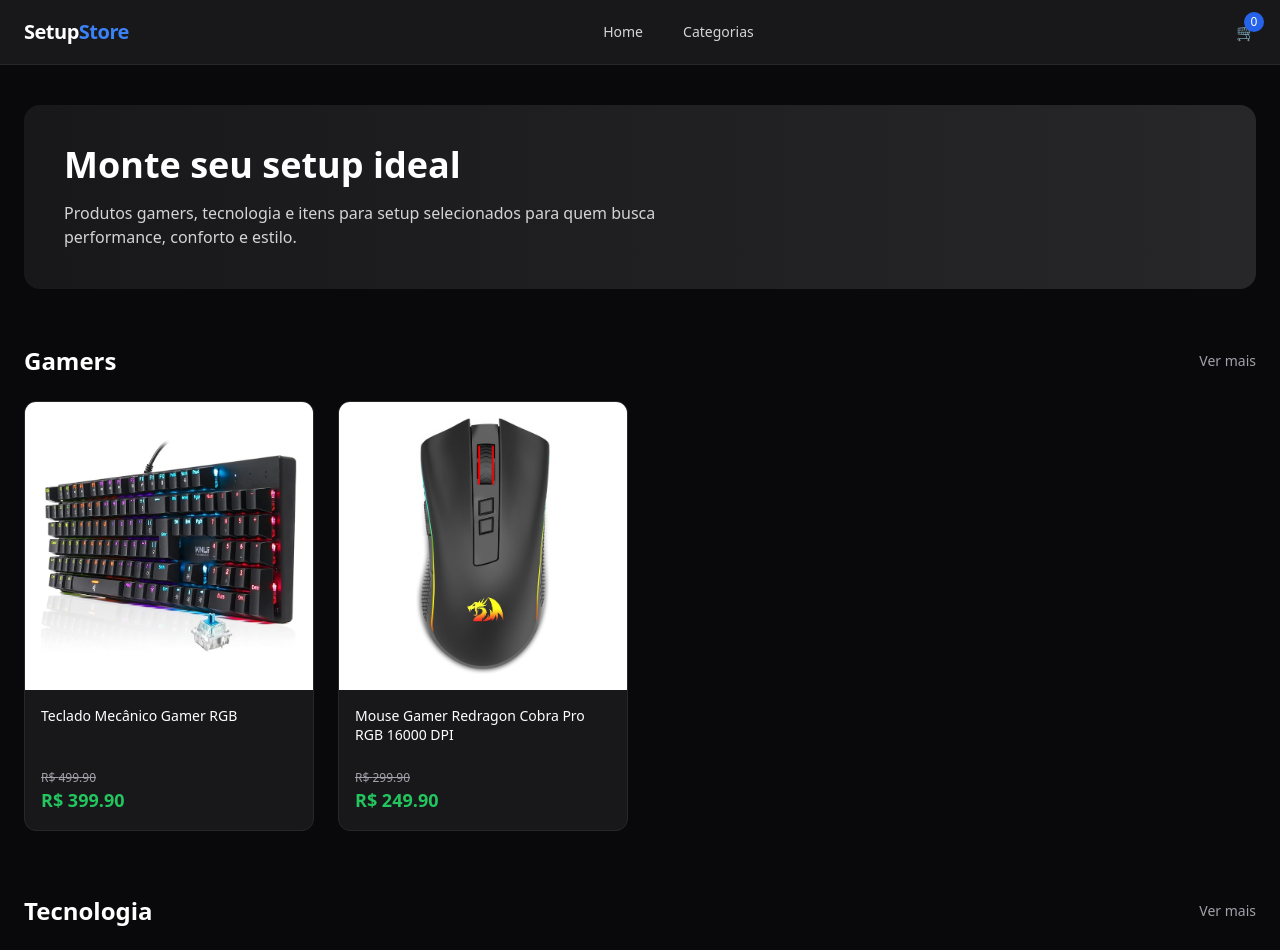
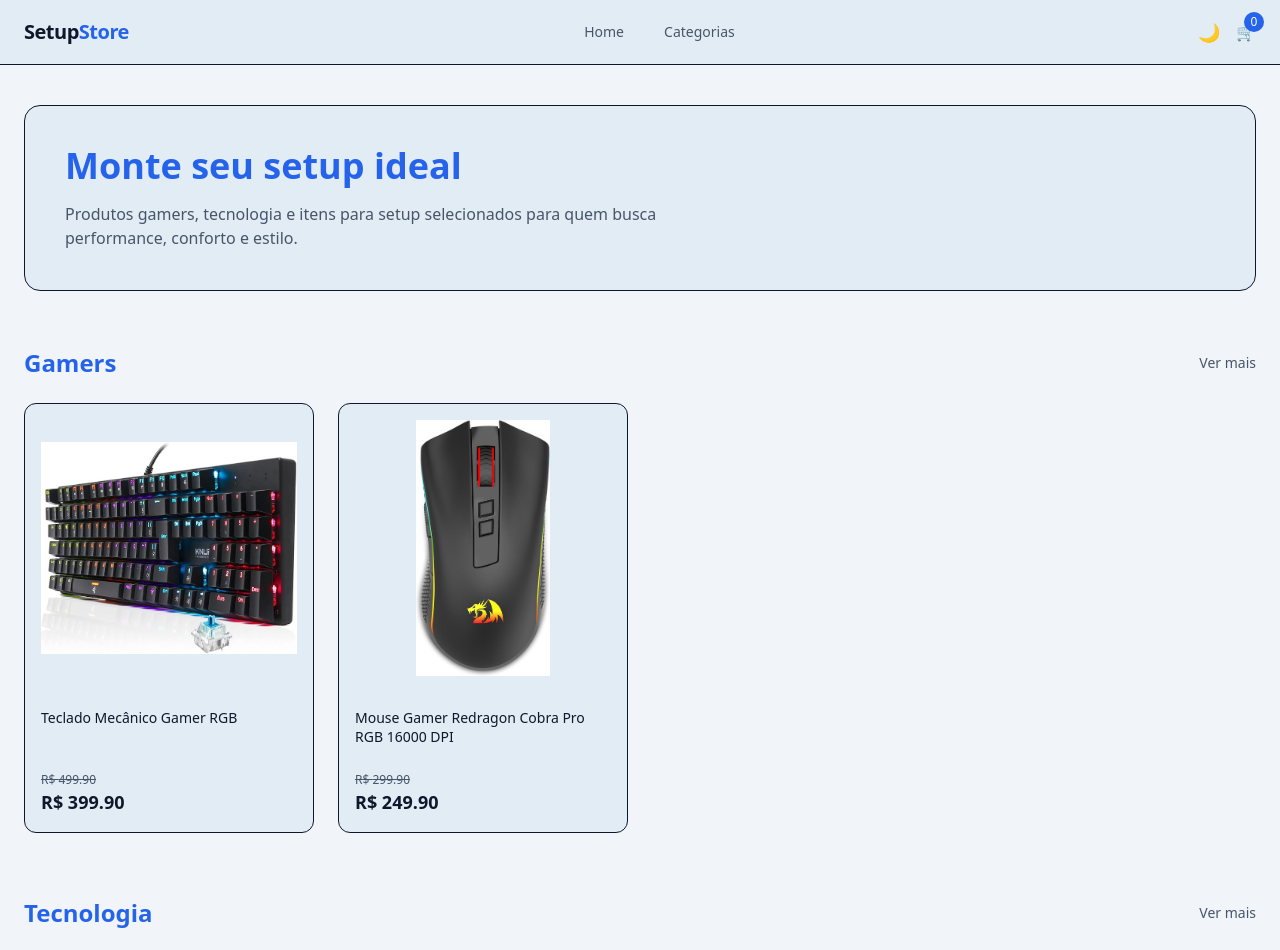
Before and after one commit to mikaeljuliao/ecommerce-store, a React (Vite) app: page / in a window 1280 px wide. Shown: the top 950 px of the page. Built offline with nearby package versions, Linux system fonts and the light colour scheme.

Commit message:
feat: implementar sistema global de tema light/dark com paleta reutilizável

```diff
--- /dev/null
+++ b/duvidas/2parte-de-explicações.html
@@ -0,0 +1,2 @@
+<!--
+essas anotações deram inicio em: 18/01/2025-->
--- a/src/App.tsx
+++ b/src/App.tsx
@@ -1,14 +1,63 @@
+import { useEffect, useState } from 'react'
 import { BrowserRouter, Routes, Route } from 'react-router-dom'
+
 import { BaseLayout } from './layouts/BaseLayout'
 import Home from './Pages/Home'
 import Product from './Pages/Product'
 import Cart from './Pages/Cart'
 
+type Theme = 'light' | 'dark'
+
 function App() {
+  /* =========================================
+     CONTROLE GLOBAL DE TEMA
+     A ÚNICA FONTE DA VERDADE:
+     - classe .dark no body
+  ========================================= */
+  const [theme, setTheme] = useState<Theme>('light')
+
+  /* =========================================
+     AO INICIAR
+     - carrega tema salvo
+  ========================================= */
+  useEffect(() => {
+    const savedTheme = localStorage.getItem('theme') as Theme | null
+
+    if (savedTheme === 'dark') {
+      document.body.classList.add('dark')
+      setTheme('dark')
+    } else {
+      document.body.classList.remove('dark')
+      setTheme('light')
+    }
+  }, [])
+
+  /* =========================================
+     QUANDO O TEMA MUDA
+     - atualiza body
+     - salva no localStorage
+  ========================================= */
+  useEffect(() => {
+    if (theme === 'dark') {
+      document.body.classList.add('dark')
+    } else {
+      document.body.classList.remove('dark')
+    }
+
+    localStorage.setItem('theme', theme)
+  }, [theme])
+
   return (
     <BrowserRouter>
       <Routes>
-        <Route element={<BaseLayout />}>
+        <Route
+          element={
+            <BaseLayout
+              theme={theme}
+              setTheme={setTheme}
+            />
+          }
+        >
           <Route path="/" element={<Home />} />
           <Route path="/produto/:id" element={<Product />} />
           <Route path="/carrinho" element={<Cart />} />
--- a/src/Pages/Home.tsx
+++ b/src/Pages/Home.tsx
@@ -5,23 +5,33 @@
   const categorias = getCategorias()
 
   return (
-    <section className="bg-zinc-950 min-h-screen text-white">
+    <section
+      className="
+        min-h-screen
+        bg-[rgb(var(--bg))]
+        text-[rgb(var(--text))]
+        transition-colors duration-300
+      "
+    >
       <div className="max-w-7xl mx-auto px-6 py-10">
 
         {/* HERO / INTRODUÇÃO */}
         <section
           id="home"
-          className="
-            mb-14
-            scroll-mt-24
-          "
+          className="mb-14 scroll-mt-24"
         >
-          <div className="bg-gradient-to-r from-zinc-900 to-zinc-800 rounded-2xl p-10 flex flex-col gap-4">
-            <h1 className="text-3xl md:text-4xl font-bold">
+          <div
+            className="
+              rounded-2xl p-10 flex flex-col gap-4
+              bg-[rgb(var(--bg-secondary))]
+              border border-[rgb(var(--border))]
+            "
+          >
+            <h1 className="text-3xl md:text-4xl font-bold text-[rgb(var(--primary))]">
               Monte seu setup ideal
             </h1>
 
-            <p className="text-zinc-300 max-w-2xl">
+            <p className="max-w-2xl text-[rgb(var(--text-muted))]">
               Produtos gamers, tecnologia e itens para setup selecionados para quem
               busca performance, conforto e estilo.
             </p>
@@ -33,47 +43,47 @@
           <section
             key={categoria.slug}
             id={categoria.slug}
-            className="
-              mb-16
-              scroll-mt-24
-              animate-fade-up
-            "
+            className="mb-16 scroll-mt-24 animate-fade-up"
           >
             {/* TÍTULO */}
             <div className="flex items-center justify-between mb-6">
-              <h2 className="text-2xl font-semibold">
+              <h2 className="text-2xl font-semibold text-[rgb(var(--primary))]">
                 {categoria.nome}
               </h2>
 
-              <span className="text-sm text-zinc-400 cursor-pointer hover:text-white transition">
+              <span
+                className="
+                  text-sm cursor-pointer transition
+                  text-[rgb(var(--text-muted))]
+                  hover:text-[rgb(var(--primary))]
+                "
+              >
                 Ver mais
               </span>
             </div>
 
-            {/* GRID */}
+            {/* GRID DE PRODUTOS */}
             <div className="grid grid-cols-1 sm:grid-cols-2 md:grid-cols-3 lg:grid-cols-4 gap-6">
               {categoria.produtos.map((produto) => (
                 <Link
                   key={produto.id}
                   to={`/produto/${produto.id}`}
                   className="
-                    bg-zinc-900 rounded-xl
-                    border border-zinc-800
-                    hover:border-zinc-600
-                    transition-all duration-200
-                    overflow-hidden
-                    group
+                    rounded-xl overflow-hidden group
+                    border transition-all duration-200
                     hover:-translate-y-1
+                    bg-[rgb(var(--bg-secondary))]
+                    border-[rgb(var(--border))]
+                    hover:border-[rgb(var(--primary))]
                   "
                 >
                   {/* IMAGEM */}
-                  <div className="aspect-square bg-white flex items-center justify-center p-4">
+                  <div className="aspect-square flex items-center justify-center p-4">
                     <img
                       src={produto.imagens[0]}
                       alt={produto.titulo}
                       className="
-                        max-h-full max-w-full
-                        object-contain
+                        max-h-full max-w-full object-contain
                         transition-transform duration-300
                         group-hover:scale-105
                       "
@@ -89,21 +99,20 @@
                     <div className="mt-3">
                       {produto.preco_desconto ? (
                         <>
-                          <span className="text-xs text-zinc-400 line-through block">
+                          <span className="text-xs text-[rgb(var(--text-muted))] line-through block">
                             R$ {produto.preco.toFixed(2)}
                           </span>
-                          <span className="text-lg font-bold text-green-500">
+                          <span className="text-lg font-bold text-[rgb(var(--success))]">
                             R$ {produto.preco_desconto.toFixed(2)}
                           </span>
                         </>
                       ) : (
-                        <span className="text-lg font-bold text-green-500">
+                        <span className="text-lg font-bold text-[rgb(var(--success))]">
                           R$ {produto.preco.toFixed(2)}
                         </span>
                       )}
                     </div>
                   </div>
-
                 </Link>
               ))}
             </div>
--- a/src/components/Navbar.tsx
+++ b/src/components/Navbar.tsx
@@ -2,16 +2,29 @@
 import { Link } from 'react-router-dom'
 import { getCategorias } from '../services/products'
 
-export function Navbar() {
+type Theme = 'light' | 'dark'
+
+interface NavbarProps {
+  theme: Theme
+  setTheme: React.Dispatch<React.SetStateAction<Theme>>
+}
+
+export function Navbar({ theme, setTheme }: NavbarProps) {
   const categorias = getCategorias()
   const [menuOpen, setMenuOpen] = useState(false)
+
+  function toggleTheme() {
+    setTheme(prev => (prev === 'light' ? 'dark' : 'light'))
+  }
 
   return (
     <header
       className="
-        bg-zinc-900 border-b border-zinc-800
-        sticky top-0 z-50
+        sticky top-0 z-50 border-b
         animate-slide-down
+        bg-[rgb(var(--bg-secondary))]
+        border-[rgb(var(--border))]
+        transition-colors
       "
     >
       <div className="max-w-7xl mx-auto px-6 h-16 flex items-center justify-between">
@@ -19,13 +32,11 @@
         {/* LOGO */}
         <a
           href="/#home"
-          className="
-            text-xl font-bold text-white tracking-tight
-            hover:opacity-90 transition
-          "
           onClick={() => setMenuOpen(false)}
+          className="text-xl font-bold tracking-tight text-[rgb(var(--text))] hover:opacity-80 transition"
         >
-          Setup<span className="text-blue-500">Store</span>
+          Setup
+          <span className="text-[rgb(var(--primary))]">Store</span>
         </a>
 
         {/* DESKTOP */}
@@ -35,10 +46,14 @@
           <a
             href="/#home"
             className="
-              text-zinc-300 hover:text-white
-              relative after:absolute after:left-0 after:-bottom-1
-              after:h-[2px] after:w-0 after:bg-blue-500
-              hover:after:w-full after:transition-all
+              relative
+              text-[rgb(var(--text-muted))]
+              hover:text-[rgb(var(--text))]
+              after:absolute after:left-0 after:-bottom-1
+              after:h-[2px] after:w-0
+              after:bg-[rgb(var(--primary))]
+              hover:after:w-full
+              after:transition-all
             "
           >
             Home
@@ -46,37 +61,18 @@
 
           {/* DROPDOWN CATEGORIAS */}
           <div className="relative group">
-            <span
-              className="
-                text-zinc-300 hover:text-white
-                cursor-pointer px-2 py-1
-                inline-flex items-center
-              "
-            >
+            <span className="cursor-pointer px-2 py-1 inline-flex items-center text-[rgb(var(--text-muted))] hover:text-[rgb(var(--text))] transition">
               Categorias
             </span>
 
-            <div
-              className="
-                absolute left-0 top-full pt-3
-                opacity-0 invisible scale-95
-                group-hover:opacity-100 group-hover:visible group-hover:scale-100
-                transition-all duration-200 ease-out
-                z-50
-              "
-            >
-              <div className="bg-zinc-900 border border-zinc-800 rounded-xl shadow-xl min-w-[220px]">
+            <div className="absolute left-0 top-full pt-3 opacity-0 invisible scale-95 group-hover:opacity-100 group-hover:visible group-hover:scale-100 transition-all z-50">
+              <div className="rounded-xl shadow-xl min-w-[220px] border bg-[rgb(var(--bg-secondary))] border-[rgb(var(--border))]">
                 <ul>
-                  {categorias.map((categoria) => (
+                  {categorias.map(categoria => (
                     <li key={categoria.slug}>
                       <a
                         href={`/#${categoria.slug}`}
-                        className="
-                          block px-4 py-3 text-sm
-                          text-zinc-300
-                          hover:bg-zinc-800 hover:text-white
-                          transition
-                        "
+                        className="block px-4 py-3 text-sm text-[rgb(var(--text-muted))] hover:bg-[rgb(var(--bg))] hover:text-[rgb(var(--text))] transition"
                       >
                         {categoria.nome}
                       </a>
@@ -91,33 +87,30 @@
         {/* AÇÕES */}
         <div className="flex items-center gap-4">
 
+          {/* BOTÃO TEMA */}
+          <button
+            onClick={toggleTheme}
+            className="text-lg text-[rgb(var(--text-muted))] hover:text-[rgb(var(--text))] transition"
+            title="Alternar tema"
+          >
+            {theme === 'light' ? '🌙' : '☀️'}
+          </button>
+
           {/* CARRINHO DESKTOP */}
           <Link
             to="/carrinho"
-            className="
-              hidden md:block relative
-              text-zinc-300 hover:text-white
-              transition
-            "
+            className="hidden md:block relative text-[rgb(var(--text-muted))] hover:text-[rgb(var(--text))] transition"
           >
             🛒
-            <span
-              className="
-                absolute -top-2 -right-2
-                bg-blue-600 text-white text-xs
-                w-5 h-5 flex items-center justify-center
-                rounded-full
-                animate-pulse
-              "
-            >
+            <span className="absolute -top-2 -right-2 bg-[rgb(var(--primary))] text-white text-xs w-5 h-5 flex items-center justify-center rounded-full animate-pulse">
               0
             </span>
           </Link>
 
           {/* BOTÃO MOBILE */}
           <button
-            className="md:hidden text-white text-2xl"
-            onClick={() => setMenuOpen((prev) => !prev)}
+            className="md:hidden text-2xl text-[rgb(var(--text))]"
+            onClick={() => setMenuOpen(prev => !prev)}
           >
             ☰
           </button>
@@ -126,52 +119,34 @@
 
       {/* MENU MOBILE */}
       <div
-        className={`
-          md:hidden overflow-hidden
-          transition-all duration-300 ease-out
-          ${menuOpen ? 'max-h-[600px] opacity-100' : 'max-h-0 opacity-0'}
-        `}
+        className={`md:hidden overflow-hidden transition-all duration-300 ${menuOpen ? 'max-h-[600px] opacity-100' : 'max-h-0 opacity-0'}`}
       >
-        <div className="bg-zinc-900 border-t border-zinc-800 shadow-lg px-6 py-6 flex flex-col gap-6">
+        <div className="border-t shadow-lg px-6 py-6 flex flex-col gap-6 bg-[rgb(var(--bg-secondary))] border-[rgb(var(--border))]">
 
           {/* LINKS */}
           <nav className="flex flex-col gap-4 text-base font-medium">
-            <a
-              href="/#home"
-              onClick={() => setMenuOpen(false)}
-              className="hover:text-blue-400 transition"
-            >
+            <a href="/#home" onClick={() => setMenuOpen(false)} className="hover:text-[rgb(var(--primary))] transition">
               Home
             </a>
 
-            <Link
-              to="/carrinho"
-              onClick={() => setMenuOpen(false)}
-              className="hover:text-blue-400 transition"
-            >
+            <Link to="/carrinho" onClick={() => setMenuOpen(false)} className="hover:text-[rgb(var(--primary))] transition">
               Carrinho
-              <span className="ml-2 text-sm text-zinc-400">(0)</span>
             </Link>
           </nav>
 
           {/* CATEGORIAS MOBILE */}
           <div>
-            <p className="text-xs text-zinc-400 uppercase mb-4">
+            <p className="text-xs uppercase mb-4 text-[rgb(var(--text-muted))]">
               Categorias
             </p>
 
             <div className="grid grid-cols-2 gap-3">
-              {categorias.map((categoria) => (
+              {categorias.map(categoria => (
                 <a
                   key={categoria.slug}
                   href={`/#${categoria.slug}`}
                   onClick={() => setMenuOpen(false)}
-                  className="
-                    bg-zinc-800 rounded-lg px-4 py-3
-                    text-sm text-zinc-200
-                    hover:bg-zinc-700 hover:scale-[1.03]
-                    transition-transform
-                  "
+                  className="rounded-lg px-4 py-3 text-sm bg-[rgb(var(--bg))] text-[rgb(var(--text))] hover:bg-[rgb(var(--primary))] hover:text-white transition-transform hover:scale-[1.03]"
                 >
                   {categoria.nome}
                 </a>
--- a/src/index.css
+++ b/src/index.css
@@ -2,11 +2,71 @@
 @tailwind components;
 @tailwind utilities;
 
-/* ================================
-   ANIMAÇÕES GLOBAIS
-================================ */
+/* =========================================================
+   SISTEMA DE TEMAS — PALETA PREMIUM (5 CORES)
+   Light = padrão
+   Dark = .dark no body
+========================================================= */
 
-/* Fade + subida suave (usado em navbar, hero, seções, cards) */
+/* ---------- LIGHT THEME ---------- */
+:root {
+  /* Backgrounds */
+  --bg: 241 245 249;            /* azul acinzentado elegante (fundo geral) */
+  --bg-secondary: 226 236 245;  /* navbar / footer / seções */
+  --surface: 248 250 252;      /* cards (off-white premium) */
+
+  /* Texto */
+  --text: 15 23 42;            /* texto principal */
+  --text-muted: 71 85 105;     /* texto secundário */
+
+  /* Ação / Destaque */
+  --primary: 37 99 235;        /* azul da logo */
+  --primary-hover: 29 78 216;
+}
+
+/* ---------- DARK THEME ---------- */
+.dark {
+  /* Backgrounds */
+  --bg: 2 6 23;                /* azul quase preto */
+  --bg-secondary: 3 7 30;      /* navbar / footer */
+  --surface: 15 23 42;         /* cards */
+
+  /* Texto */
+  --text: 226 232 240;
+  --text-muted: 148 163 184;
+
+  /* Ação / Destaque */
+  --primary: 96 165 250;
+  --primary-hover: 59 130 246;
+}
+
+/* =========================================================
+   APLICAÇÃO GLOBAL
+========================================================= */
+
+html,
+body {
+  min-height: 100%;
+}
+
+body {
+  background-color: rgb(var(--bg));
+  color: rgb(var(--text));
+  transition: background-color 0.3s ease, color 0.3s ease;
+}
+
+/* =========================================================
+   SCROLL
+========================================================= */
+
+html {
+  scroll-behavior: smooth;
+}
+
+/* =========================================================
+   ANIMAÇÕES (NÃO REMOVIDAS)
+========================================================= */
+
 @keyframes fadeUp {
   from {
     opacity: 0;
@@ -18,16 +78,21 @@
   }
 }
 
-/* Classe utilitária para aplicar a animação */
+@keyframes slideDown {
+  from {
+    opacity: 0;
+    transform: translateY(-16px);
+  }
+  to {
+    opacity: 1;
+    transform: translateY(0);
+  }
+}
+
 .animate-fade-up {
   animation: fadeUp 0.5s ease-out both;
 }
 
-/* ================================
-   MELHORIAS DE SCROLL
-================================ */
-
-/* Scroll suave para âncoras (#slug) */
-html {
-  scroll-behavior: smooth;
+.animate-slide-down {
+  animation: slideDown 0.4s ease-out both;
 }
--- a/src/layouts/BaseLayout.tsx
+++ b/src/layouts/BaseLayout.tsx
@@ -2,15 +2,25 @@
 import { Navbar } from '../components/Navbar'
 import { Footer } from '../components/Footer'
 
-export function BaseLayout() {
+type Theme = 'light' | 'dark'
+
+interface BaseLayoutProps {
+  theme: Theme
+  setTheme: React.Dispatch<React.SetStateAction<Theme>>
+}
+
+export function BaseLayout({ theme, setTheme }: BaseLayoutProps) {
   return (
-    <div className="min-h-screen flex flex-col bg-zinc-950 text-white">
-      <Navbar />
+    <div className="min-h-screen flex flex-col transition-colors duration-300">
+      {/* NAVBAR */}
+      <Navbar theme={theme} setTheme={setTheme} />
 
+      {/* CONTEÚDO DAS PÁGINAS */}
       <main className="flex-1">
         <Outlet />
       </main>
 
+      {/* FOOTER */}
       <Footer />
     </div>
   )
```
Also changed, not shown: src/Pages/Cart.tsx (+58 -1 lines), src/Pages/Product.tsx (+54 -21 lines), src/components/Footer.tsx (+14 -4 lines).
